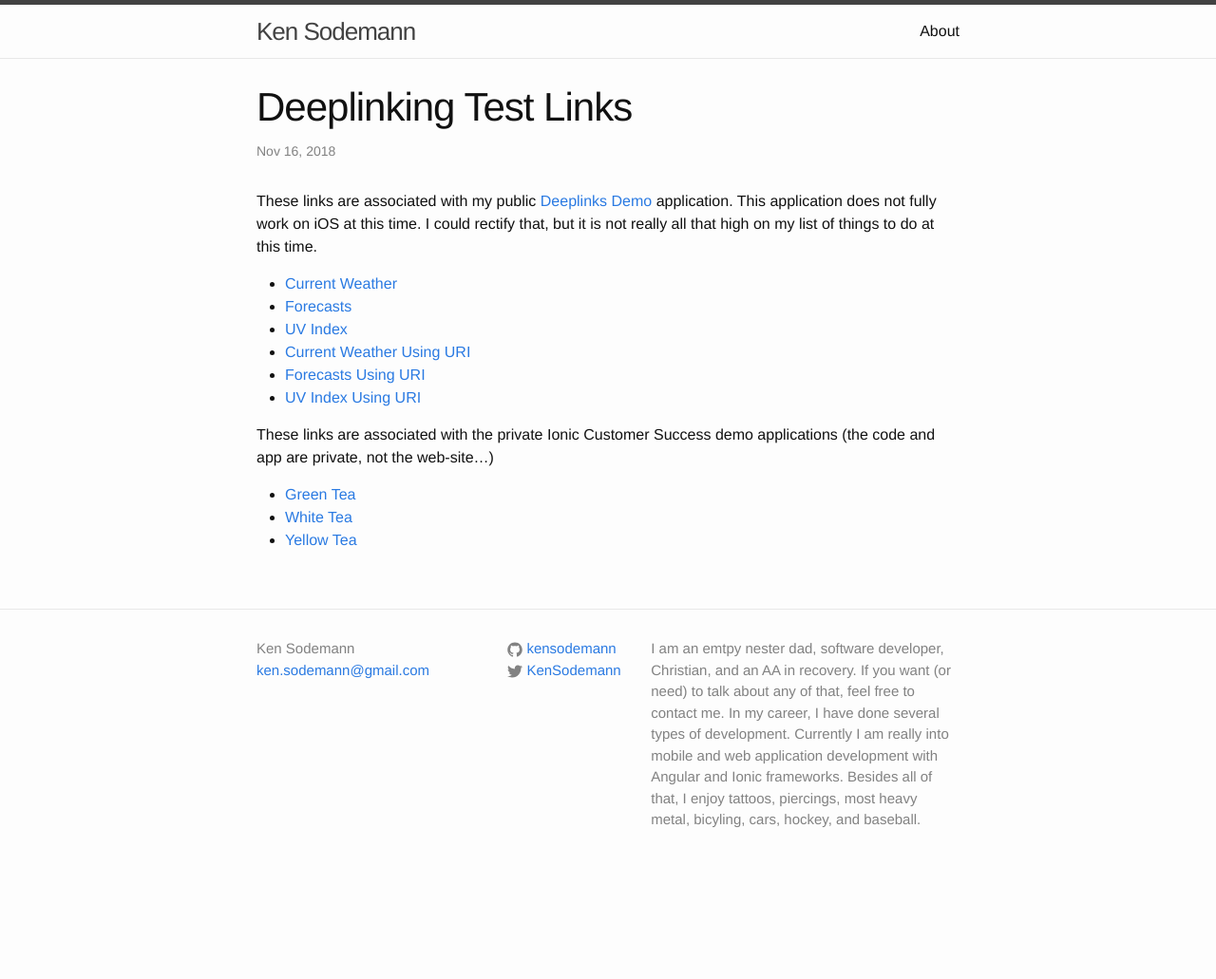
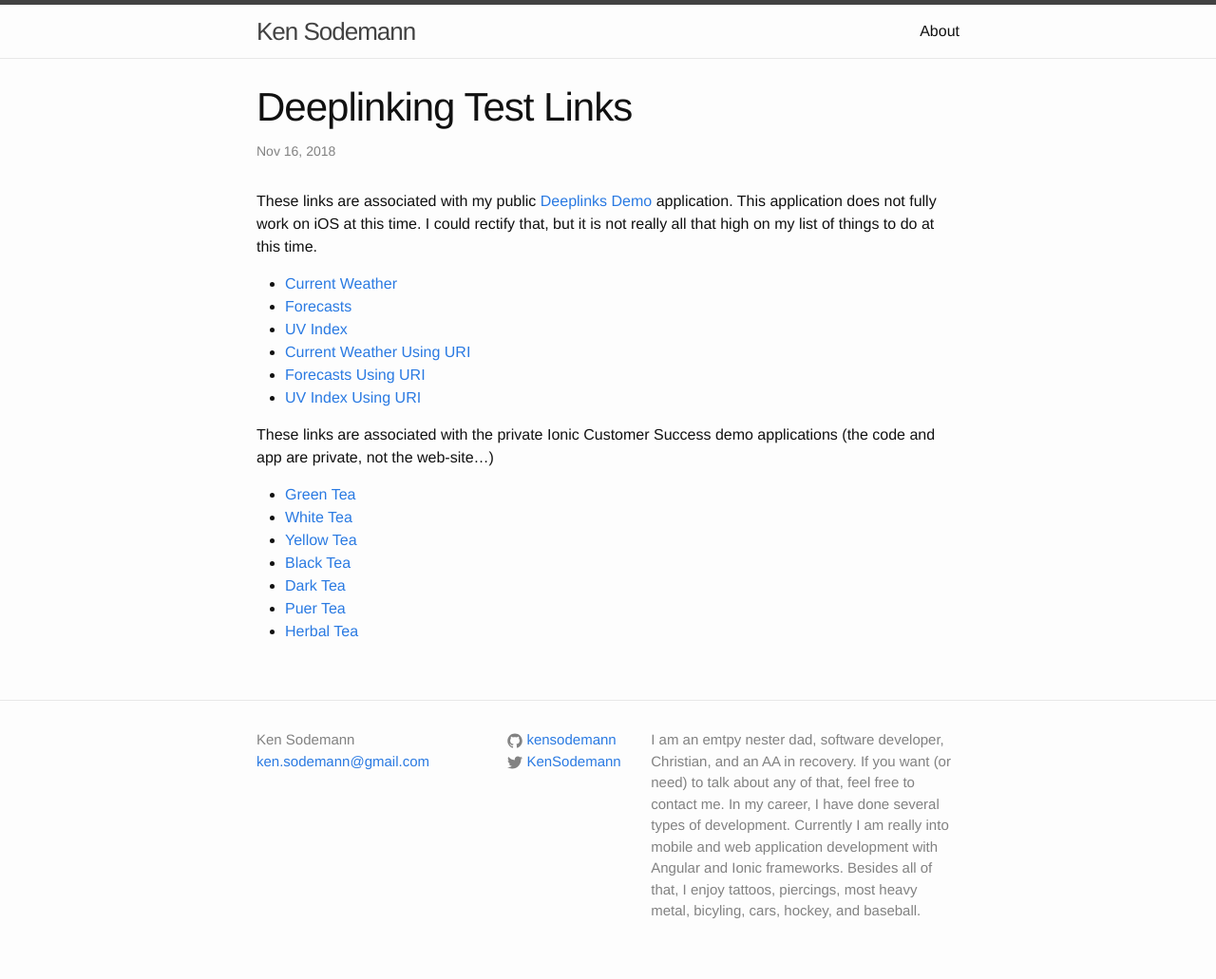
Before and after one commit to kensodemann/kensodemann.github.io, a Jekyll site: the page built from _posts/2018-11-16-deep-linking.markdown, in a window 1280 px wide. Shown: the whole page at 95% size. Built offline with Jekyll 4.4.1, drawn with Linux system fonts in a browser that asks for light colours; before the commit the page ends 935 px from its top, so only the background shows below that.

Commit message:
add more links

```diff
--- a/_posts/2018-11-16-deep-linking.markdown
+++ b/_posts/2018-11-16-deep-linking.markdown
@@ -20,6 +20,10 @@ These links are associated with the private Ionic Customer Success demo applicat
 - [Green Tea][greenTest]
 - [White Tea][whiteTest]
 - [Yellow Tea][yellowTest]
+- [Black Tea][blackTest]
+- [Dark Tea][darkTest]
+- [Puer Tea][puerTest]
+- [Herbal Tea][herbalTest]
 
 
 [PublicDeeplinksDemo]: https://github.com/kensodemann/deeplinks-demo
```
Also changed, not shown: other parts of _posts/2018-11-16-deep-linking.markdown (+4 -0 lines).
